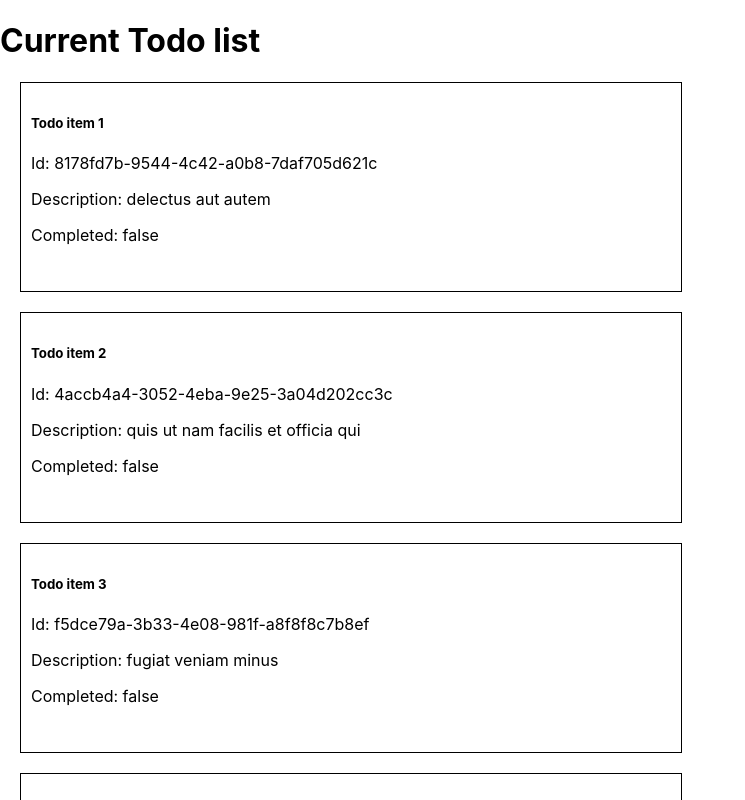
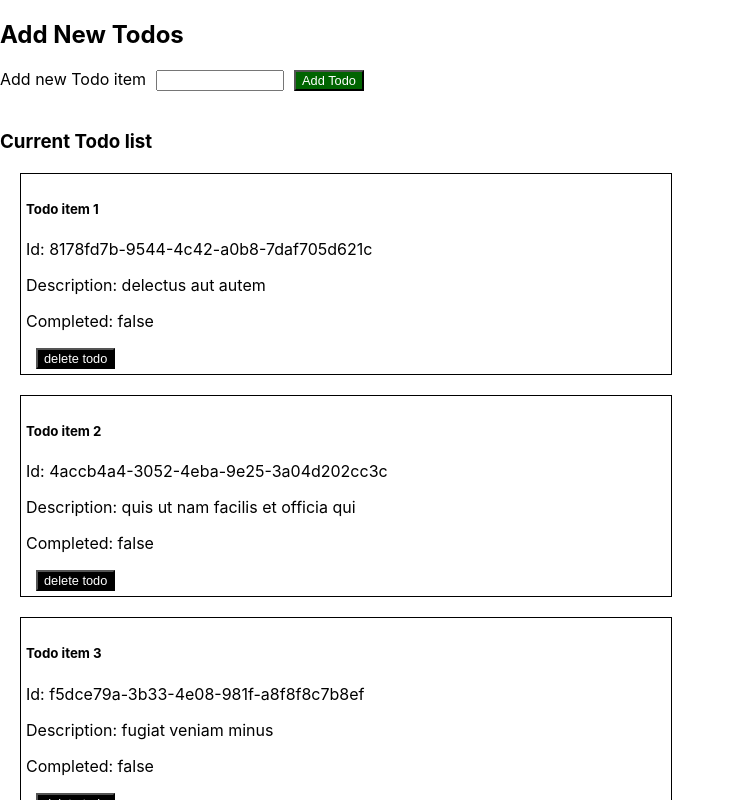
Before and after one commit to isaachinman/todo-app, a React (Create React App) app: page / in a window 1280 px wide. Shown: the top 800 px of the page, without its empty margins (0-745 px from the left). Built offline with nearby package versions, Linux system fonts and the light colour scheme.

Commit message:
split out components, add empty field check, add delete button, some styling

```diff
--- a/src/App.css
+++ b/src/App.css
@@ -1,6 +1,6 @@
 .todo {
   margin: 20px;
-  padding: 10px;
+  padding: 5px;
   width: 50%;
   border: 1px solid black;
 }
@@ -9,3 +9,14 @@ input {
   margin: 0 10px;
   width: 120px;
 }
+
+.buttonStyles {
+  color: white;
+  background-color: darkgreen;
+  font-size: 0.8rem;
+}
+
+.deleteButton {
+  margin-left: 10px;
+  background-color: black;
+}
--- a/src/App.js
+++ b/src/App.js
@@ -2,6 +2,8 @@ import React, { Component } from 'react';
 import { v4 } from 'uuid';
 import './App.css';
 import existingTodos from './initialTodoState';
+import TodoItems from './TodoItems';
+import TodoForm from './TodoForm';
 
 class App extends Component {
   state = {
@@ -13,6 +15,7 @@ class App extends Component {
 
   handleSubmit = event => {
     event.preventDefault();
+    if (this.state.newTodo.description) {
       const todo = {
         id: v4(),
         description: this.state.newTodo.description,
@@ -20,14 +23,23 @@ class App extends Component {
       };
       this.setState({
         todos: [todo, ...this.state.todos],
-      newTodo: { ...this.state.newTodo, description: '' },
+        newTodo: { description: '' }, //removed spread from here, good or bad idea?
+      });
+    }
+  };
+
+  handleDelete = id => {
+    const newTodos = this.state.todos.filter(todo => todo.id !== id);
+    this.setState({
+      todos: newTodos,
     });
   };
 
   handleChange = event => {
     this.setState({
       newTodo: {
-        ...this.state.newTodo,
+        // ...this.state.newTodo,    //originally had this spread implemented then tried to simplify
+        // the code as I think it's not needed, good practise or not?
         description: event.target.value,
       },
     });
@@ -37,33 +49,20 @@ class App extends Component {
     return (
       <div className="App">
         <header className="App-header">
-          <h1>Current Todo list</h1>
+          <h2>Add New Todos</h2>
+          <TodoForm
+            handleSubmit={this.handleSubmit}
+            handleChange={this.handleChange}
+            newTodoDescription={this.state.newTodo.description}
+          />
         </header>
         <main>
+          <h3>Current Todo list</h3>
           <div>
-            {this.state.todos.map(({ description, completed, id }, i) => (
-              <div className="todo" key={`todo-${id}`}>
-                <h5>Todo item {i + 1}</h5>
-                <p>Id: {id}</p>
-                <p>Description: {description}</p>
-                <p>Completed: {completed.toString()}</p>
-                <br />
-              </div>
-            ))}
-            <h2>Add New Todos</h2>
-            <form onSubmit={this.handleSubmit}>
-              <label>
-                Add new Todo item
-                <input
-                  type="text"
-                  value={this.state.newTodo.description}
-                  onChange={this.handleChange}
-                  required
+            <TodoItems
+              todos={this.state.todos}
+              deleteTodo={this.handleDelete}
             />
-              </label>
-              <button onClick={this.handleSubmit}>Add Todo</button>
-            </form>
-            <br />
           </div>
         </main>
       </div>
--- /dev/null
+++ b/src/TodoForm.jsx
@@ -0,0 +1,25 @@
+import React from 'react';
+
+const TodoForm = ({ handleChange, handleSubmit, newTodoDescription }) => {
+  return (
+    <>
+      <form onSubmit={handleSubmit}>
+        <label>
+          Add new Todo item
+          <input
+            type="text"
+            value={newTodoDescription}
+            onChange={handleChange}
+            required
+          />
+        </label>
+        <button className="buttonStyles" onClick={handleSubmit}>
+          Add Todo
+        </button>
+      </form>
+      <br />
+    </>
+  );
+};
+
+export default TodoForm;
--- /dev/null
+++ b/src/TodoItems.jsx
@@ -0,0 +1,19 @@
+import React from 'react';
+
+const TodoItems = ({ todos, deleteTodo }) =>
+  todos.map((todo, i) => (
+    <div className="todo" key={`todo-${todo.id}`}>
+      <h5>Todo item {i + 1}</h5>
+      <p>Id: {todo.id}</p>
+      <p>Description: {todo.description}</p>
+      <p>Completed: {todo.completed.toString()}</p>
+      <button
+        className="deleteButton buttonStyles"
+        onClick={() => deleteTodo(todo.id)}
+      >
+        delete todo
+      </button>
+    </div>
+  ));
+
+export default TodoItems;
```
Lines whose indentation alone changed are shown as unchanged.
